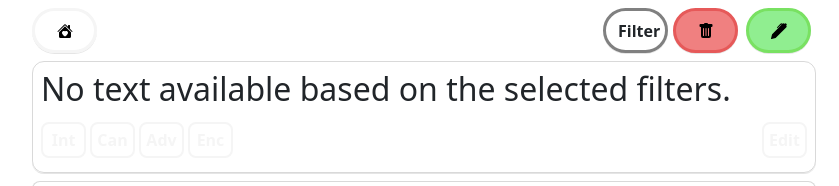
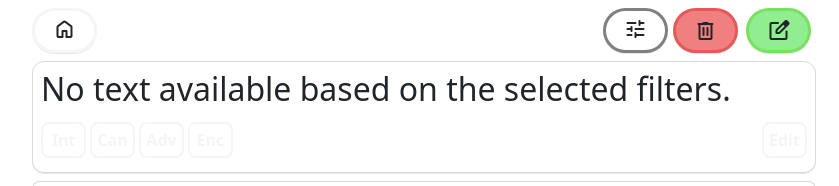
Before and after one commit to luisbuenofernandez/InterviewPreparationApp, a plain HTML site: page fetchQ&A.html in a window 1280 px wide. Shown: the top 186 px of the page, 216-1055 px from the left. Drawn offline with nearby package versions, Linux system fonts and the light colour scheme; no server answers.

Commit message:
Change icons

```diff
--- a/fetchQ&A.html
+++ b/fetchQ&A.html
@@ -9,6 +9,8 @@
     <link rel="stylesheet" href="JS+CSS+JSON/style.css">
     <link href="https://cdn.jsdelivr.net/npm/bootstrap@5.0.2/dist/css/bootstrap.min.css" rel="stylesheet"
         integrity="sha384-EVSTQN3/azprG1Anm3QDgpJLIm9Nao0Yz1ztcQTwFspd3yD65VohhpuuCOmLASjC" crossorigin="anonymous">
+
+        <link rel="stylesheet" href="https://fonts.googleapis.com/css2?family=Material+Symbols+Rounded:opsz,wght,FILL,GRAD@20..48,100..700,0..1,-50..200" />
 
 
     <style>
@@ -79,7 +81,10 @@
     <div class="section-1">
         <div class="space-between margin8px fetch-heading">
             <a href="index.html">
-                <div id="homeButton" class="btn"> <img src="JS+CSS+JSON/house-heart-fill.svg" alt=" Home Button">
+                <div id="homeButton" class="btn">
+                    <span class="material-symbols-rounded">
+                        home
+                        </span>
                 </div>
             </a>
 
@@ -91,10 +96,15 @@
 
 <button id="filter" class="btn" button" data-bs-toggle="collapse"
 data-bs-target="#collapseFilter" aria-expanded="false" aria-controls="collapseExample">
-Filter
+<span class="material-symbols-rounded">
+    tune
+    </span>
 </button>
-                <button id="deleteButton" class="delete-btn btn" data-bs-toggle="modal" data-bs-target="#exampleModal"><img src="JS+CSS+JSON/trash-fill.svg"
-                        alt="Delete Button"></button>
+                <button id="deleteButton" class="delete-btn btn" data-bs-toggle="modal" data-bs-target="#exampleModal">
+                    <span class="material-symbols-rounded">
+                        delete
+                        </span>
+                </button>
 
 
 
@@ -119,8 +129,11 @@ Filter
 
 
 
-                <button id="editButton" class="edit-btn btn"><img src="JS+CSS+JSON/pen-fill.svg"
-                        alt="Edit Button"></button>
+                <button id="editButton" class="edit-btn btn">
+                    <span class="material-symbols-rounded">
+                        edit_square
+                        </span>
+                </button>
 
 
 
```
